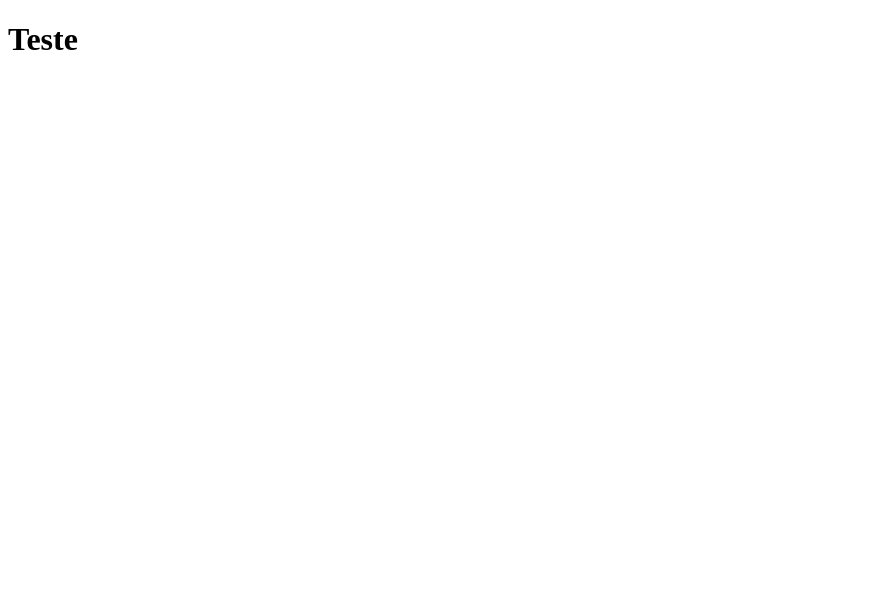
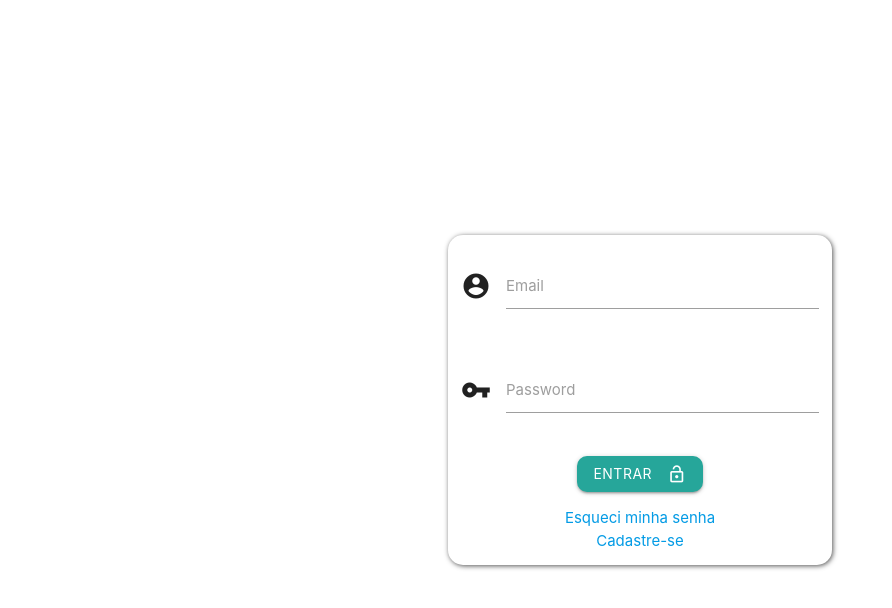
Before and after one commit to d0uguit0s/projeto_biblioteca, a React (Create React App) app in the folder web/: page / in a window 1280 px wide. Shown: the top 608 px of the page, without its empty margins (0-892 px from the left). Built offline with nearby package versions, Linux system fonts and the light colour scheme.

Commit message:
Criação da página de login

```diff
--- a/web/package.json
+++ b/web/package.json
@@ -6,8 +6,10 @@
     "@testing-library/jest-dom": "^5.11.6",
     "@testing-library/react": "^11.2.2",
     "@testing-library/user-event": "^12.2.2",
+    "materialize-css": "^1.0.0-rc.2",
     "react": "^17.0.1",
     "react-dom": "^17.0.1",
+    "react-router-dom": "^5.2.0",
     "react-scripts": "4.0.0",
     "web-vitals": "^0.2.4"
   },
--- a/web/public/index.html
+++ b/web/public/index.html
@@ -1,5 +1,5 @@
 <!DOCTYPE html>
-<html lang="en">
+<html lang="pt-br">
   <head>
     <meta charset="utf-8" />
     <link rel="icon" href="%PUBLIC_URL%/favicon.ico" />
@@ -10,34 +10,19 @@
       content="Web site created using create-react-app"
     />
     <link rel="apple-touch-icon" href="%PUBLIC_URL%/logo192.png" />
-    <!--
-      manifest.json provides metadata used when your web app is installed on a
-      user's mobile device or desktop. See https://developers.google.com/web/fundamentals/web-app-manifest/
-    -->
-    <link rel="manifest" href="%PUBLIC_URL%/manifest.json" />
-    <!--
-      Notice the use of %PUBLIC_URL% in the tags above.
-      It will be replaced with the URL of the `public` folder during the build.
-      Only files inside the `public` folder can be referenced from the HTML.
+	 <link rel="manifest" href="%PUBLIC_URL%/manifest.json" />
+	 <!-- Compiled and minified CSS -->
+    <link rel="stylesheet" href="https://cdnjs.cloudflare.com/ajax/libs/materialize/1.0.0/css/materialize.min.css">
 
-      Unlike "/favicon.ico" or "favicon.ico", "%PUBLIC_URL%/favicon.ico" will
-      work correctly both with client-side routing and a non-root public URL.
-      Learn how to configure a non-root public URL by running `npm run build`.
-    -->
+    <!-- Compiled and minified JavaScript -->
+    <script src="https://cdnjs.cloudflare.com/ajax/libs/materialize/1.0.0/js/materialize.min.js"></script>
+
+	 <link rel="stylesheet" href="https://fonts.googleapis.com/icon?family=Material+Icons">
+
     <title>React App</title>
   </head>
   <body>
     <noscript>You need to enable JavaScript to run this app.</noscript>
     <div id="root"></div>
-    <!--
-      This HTML file is a template.
-      If you open it directly in the browser, you will see an empty page.
-
-      You can add webfonts, meta tags, or analytics to this file.
-      The build step will place the bundled scripts into the <body> tag.
-
-      To begin the development, run `npm start` or `yarn start`.
-      To create a production bundle, use `npm run build` or `yarn build`.
-    -->
   </body>
 </html>
--- a/web/src/App.js
+++ b/web/src/App.js
@@ -1,7 +1,8 @@
-import React from 'react'
+import React from 'react';
+import Login from './pages/Login/index';
 
 function App() {
-	return <h1>Teste</h1>
+	return <Login />;
 }
 
-export default App
+export default App;
--- /dev/null
+++ b/web/src/components/ContainerForm/index.jsx
@@ -0,0 +1,12 @@
+import React from 'react';
+import './style.css';
+
+function ContainerForm({ children }) {
+	return (
+		<div className='containerForm'>
+			<div className='boxForm'>{children}</div>
+		</div>
+	);
+}
+
+export default ContainerForm;
--- /dev/null
+++ b/web/src/components/ContainerForm/style.css
@@ -0,0 +1,16 @@
+.containerForm{
+	display: flex;
+	justify-content: center;
+	align-items: center;
+	width: 100%;
+	height: 100vh;
+}
+
+.boxForm {
+	/* display: flex; */
+	/* justify-content: center; */
+	width: 30%;
+	box-shadow: 1px 1px 5px #555;
+	border-radius: 15px;
+	padding: 13px;
+}
--- /dev/null
+++ b/web/src/pages/Login/index.jsx
@@ -0,0 +1,66 @@
+import React, { useState } from 'react';
+import ContainerForm from '../../components/ContainerForm/index';
+import './style.css';
+
+function Login() {
+	const [email, setEmail] = useState('');
+	const [password, setPassword] = useState('');
+
+	function handleSubmit(e) {
+		e.preventDefault();
+
+		// if (email === '' || password === '') {
+		// 	alert('Preencha os campos');
+		// }
+	}
+
+	return (
+		<ContainerForm>
+			<form className='col s12'>
+				<div className='row'>
+					<div className='input-field col s12'>
+						<i className='material-icons prefix'>account_circle</i>
+						<input
+							id='email'
+							type='email'
+							className='validate'
+							value={email}
+							onChange={(e) => setEmail(e.target.value)}
+						/>
+						<label htmlFor='email'>Email</label>
+					</div>
+				</div>
+				<div className='row'>
+					<div className='input-field col s12'>
+						<i className='material-icons prefix'>vpn_key</i>
+						<input
+							id='password'
+							type='password'
+							className='validate'
+							value={password}
+							onChange={(e) => setPassword(e.target.value)}
+						/>
+						<label htmlFor='password'>Password</label>
+					</div>
+				</div>
+				<div className='areaBtn'>
+					<button
+						className='customBtn btn waves-effect waves-light'
+						type='submit'
+						name='action'
+						onClick={handleSubmit}
+					>
+						Entrar
+						<i className='material-icons right'>lock_open</i>
+					</button>
+				</div>
+				<div className='links'>
+					<a href='#'>Esqueci minha senha</a>
+					<a href='#'>Cadastre-se</a>
+				</div>
+			</form>
+		</ContainerForm>
+	);
+}
+
+export default Login;
--- /dev/null
+++ b/web/src/pages/Login/style.css
@@ -0,0 +1,22 @@
+.areaBtn{
+	display: flex;
+	justify-content: center;
+	align-items: center;
+}
+
+.customBtn{
+	border-radius: 10px;
+}
+
+.links{
+	display: flex;
+	flex-direction: column;
+	justify-content: center;
+	align-items: center;
+
+	margin-top: 15px;
+}
+
+.links a{
+	margin: 0;
+}
```
Also changed, not shown: web/src/components/NavBar.jsx (added, +26 -0 lines), web/.eslintrc.json, 1 other file (tests, documents, lock files or other folders).
